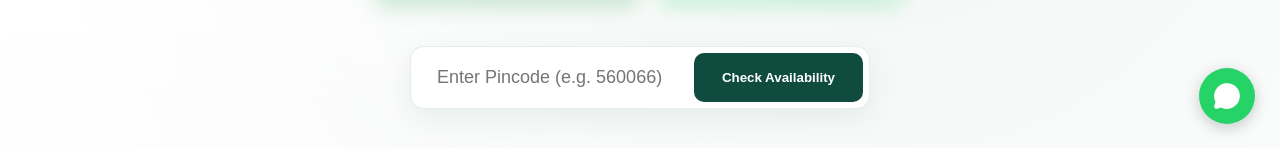
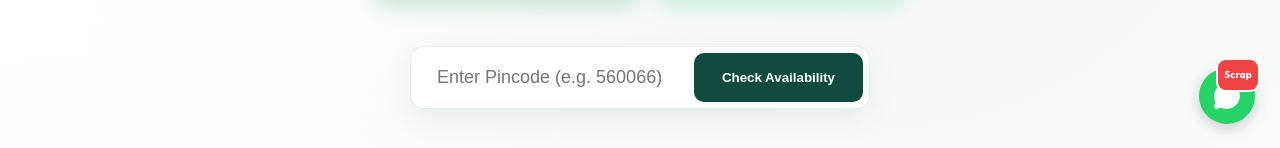
Before and after one commit to sunilmaharaj1991-max/Blinklean-web, a React (Vite) app: page / in a window 1280 px wide. Shown: the part 591-739 px from the top of the page. Built offline with nearby package versions, Linux system fonts and the light colour scheme; no server answers; a web font is replaced by a local one.

Commit message:
Set 'Scrap' label and detailed info as global WhatsApp defaults sitewide

```diff
--- a/src/components/FloatingWhatsApp.jsx
+++ b/src/components/FloatingWhatsApp.jsx
@@ -3,12 +3,12 @@ import { MessageCircle } from 'lucide-react';
 
 const FloatingWhatsApp = ({
   phoneNumber = "917022803582",
-  message = "Hello Blinklean! I'd like to know more about your services.",
+  message = "Hello! 👋 Thank you for reaching out to Blinklean(India's First AI Powered QuickClean Platform )\n\nWe’d be happy to schedule your scrap pickup ♻️\n\nPlease share the following details to proceed:\n📍 Pickup Address\n📅 Preferred Date & Time\n📦 Type of Scrap (paper, plastic, metal, e-waste, etc.)\n⚖️ Approximate Quantity\n\nOur team will confirm your pickup shortly. Looking forward to serving you! 😊\n\nVisit: www.blinklean.com",
   bottom = '85px',
   right = '25px',
   left = 'auto',
   backgroundColor = '#25d366',
-  badgeText = null
+  badgeText = "Scrap"
 }) => {
   const whatsappUrl = `https://wa.me/${phoneNumber}?text=${encodeURIComponent(message)}`;
 
--- a/src/pages/Home.jsx
+++ b/src/pages/Home.jsx
@@ -249,7 +249,7 @@ const Home = () => {
             <div className="mini-stat">
               <i data-lucide="check-circle"></i>
               <span>
-                    <strong
+                <strong
                   className="count-up"
                   data-target="1000"
                   style={{ color: "var(--primary)", fontSize: "1.2rem" }}
@@ -1338,7 +1338,7 @@ const Home = () => {
               * Best market prices determined at pickup based on current
               recycling rates.
             </p>
-              <div style={{ marginTop: "30px", textAlign: "center" }}>
+            <div style={{ marginTop: "30px", textAlign: "center" }}>
               <Link
                 to="/scrap-booking"
                 className="btn btn-primary"
@@ -1818,10 +1818,7 @@ const Home = () => {
       </section>
 
       <Footer />
-      <FloatingWhatsApp
-        message="Hello! 👋 Thank you for reaching out to Blinklean(India's First AI Powered QuickClean Platform )\n\nWe’d be happy to schedule your scrap pickup ♻️\n\nPlease share the following details to proceed:\n📍 Pickup Address\n📅 Preferred Date & Time\n📦 Type of Scrap (paper, plastic, metal, e-waste, etc.)\n⚖️ Approximate Quantity\n\nOur team will confirm your pickup shortly. Looking forward to serving you! 😊\n\nVisit: www.blinklean.com"
-        badgeText={null}
-      />
+      <FloatingWhatsApp />
       <BottomNav />
     </>
   );
```
